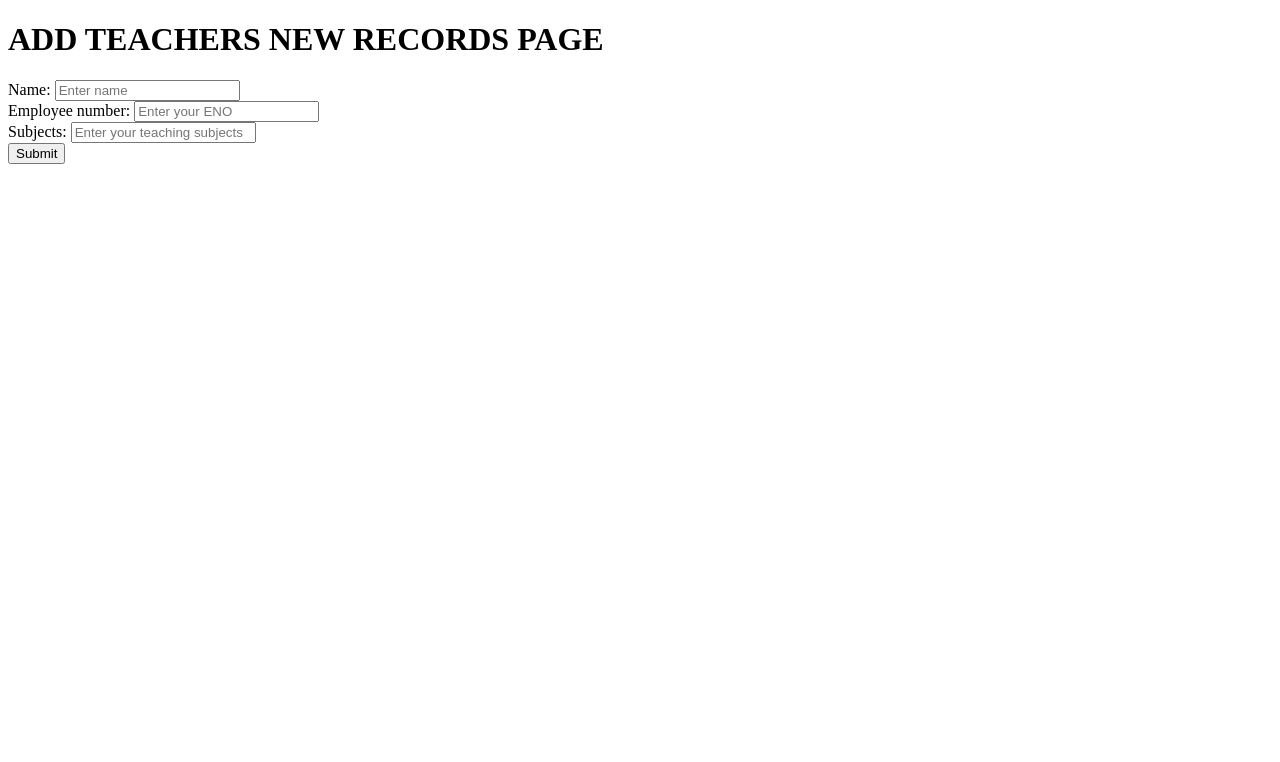
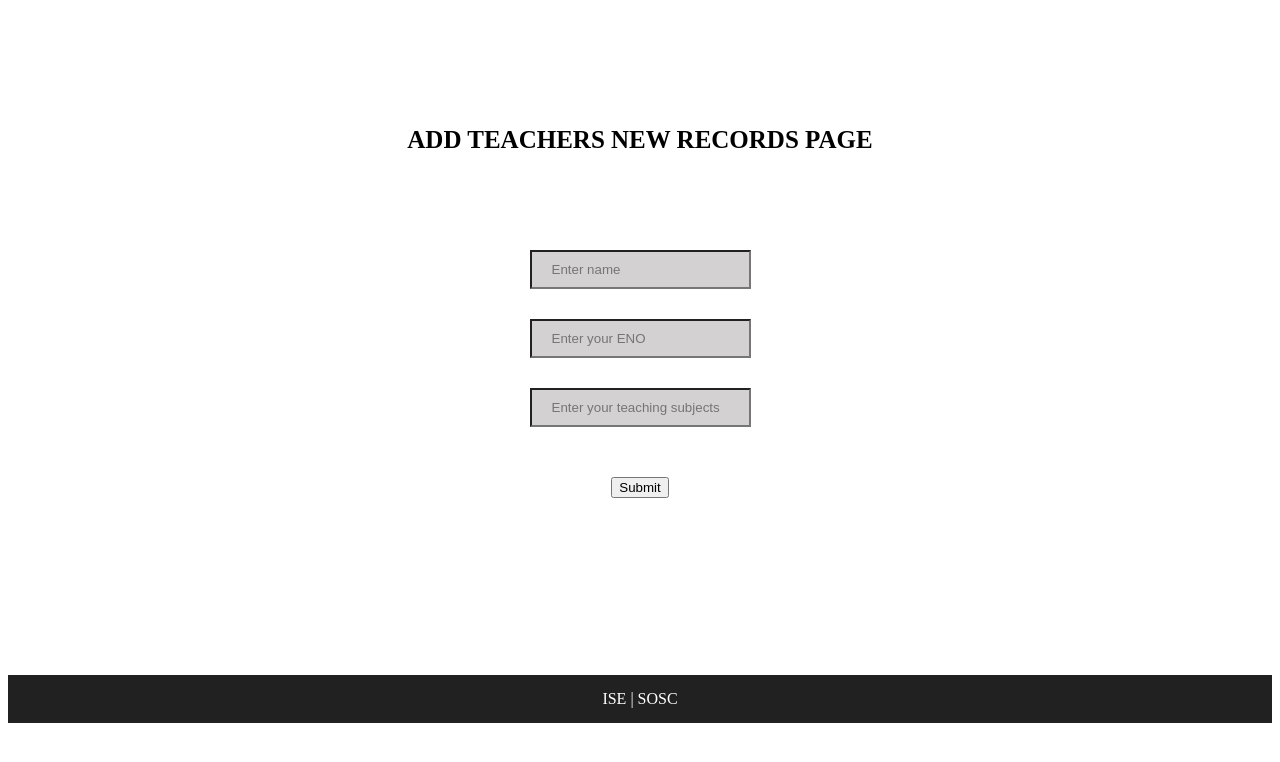
Before and after one commit to swaaz/student-db-demo, a Flask app: page /add_teacher in a window 1280 px wide. Shown: the top 762 px of the page. Run offline with Flask 2, Linux system fonts and the light colour scheme.

Commit message:
added styling

```diff
--- a/templates/add_teacher.html
+++ b/templates/add_teacher.html
@@ -8,14 +8,27 @@
     </head>
 
     <body>
-        <h1>ADD TEACHERS NEW RECORDS PAGE</h1>
+        <h1 style="text-align: center; font-size: 25px; margin-top: 10%">ADD TEACHERS NEW RECORDS PAGE</h1>
 
-        <form action='/add_teacher_button' method="POST">
-            <label>Name: </label> <input type="text" name="name" placeholder="Enter name"><br>
-            <label>Employee number: </label> <input type="text" name="eno" placeholder="Enter your ENO"><br>
-            <label>Subjects: </label> <input type="text" name="subject" placeholder="Enter your teaching subjects"><br>
-            <input type="submit" value="Submit">
+        <form style="text-align: center; margin-top: 6%;" action='/add_teacher_button' method="POST">
+            <div style="padding: 20px 0;">
+                <input style="background-color: #d3d1d1; padding: 10px 20px;" type="text" name="name" placeholder="Enter name">
+            </div>
+            <div style="padding: 10px 0;">
+                <input style="background-color: #d3d1d1; padding: 10px 20px;" type="text" name="eno" placeholder="Enter your ENO">
+            </div>
+            <div style="padding: 20px 0;">
+                <input style="background-color: #d3d1d1; padding: 10px 20px;" type="text" name="subject" placeholder="Enter your teaching subjects">
+            </div>
+
+
+            <button style="margin-top: 30px;" type="submit" value="Submit">Submit</button>
         </form>
+        <footer style="background-color: #212121; text-align: center; margin-top: 14%;">
+            <p style="color: white; padding: 15px 0 ;">ISE | SOSC</p>
+        </footer>
+
+
 
     </body>
 
```
Also changed, not shown: templates/add_student.html (+17 -7 lines), templates/index.html (+10 -5 lines), templates/students.html (+6 -2 lines), templates/teachers.html (+7 -1 lines), student.db.
